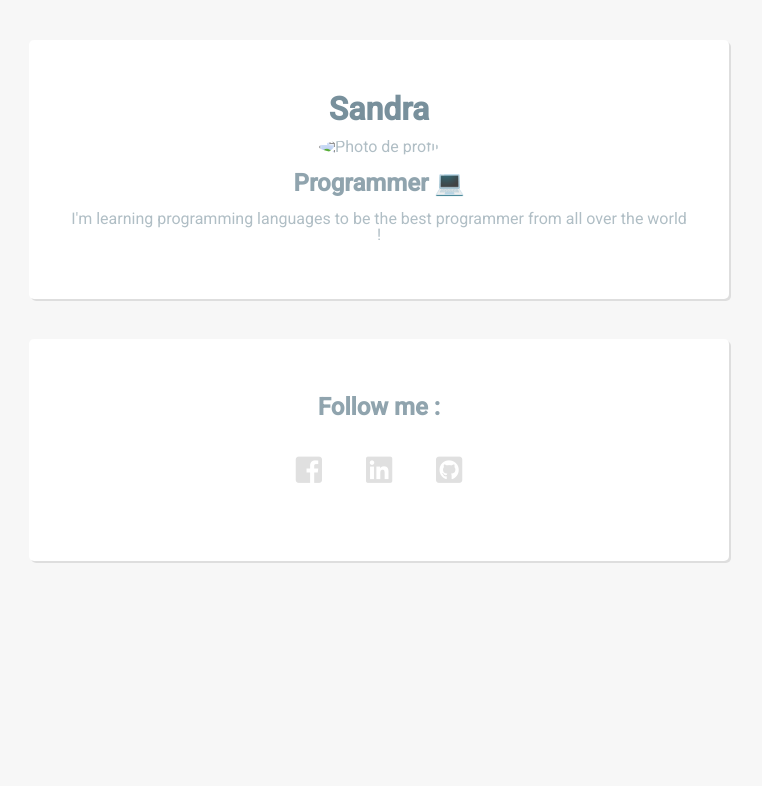
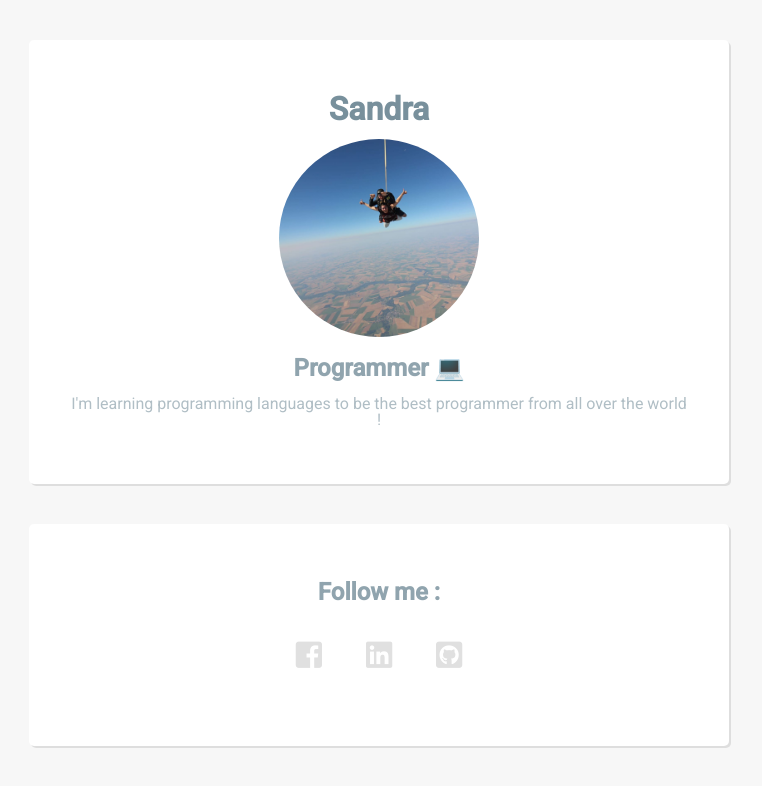
Before and after one commit to jewiss/profile, a plain HTML site: page index.html in a window 1280 px wide. Shown: the whole page, without its empty margins (261-1023 px from the left). Drawn offline with Linux system fonts and the light colour scheme; the site is published under a folder, as on GitHub Pages, so addresses that start at the root find nothing.

Commit message:
test image

```diff
--- a/index.html
+++ b/index.html
@@ -12,7 +12,7 @@
       <div class="container">
         <div class="card">
           <h1>Sandra</h1>
-          <img src="/images/pp_facebook.jpg" alt="Photo de profil">
+          <img src="./images/pp_facebook.jpg" alt="Photo de profil">
           <h2>Programmer 💻</h2>
           <p>I'm learning programming languages to be the best programmer from all over the world !</p>
         </div>
```
